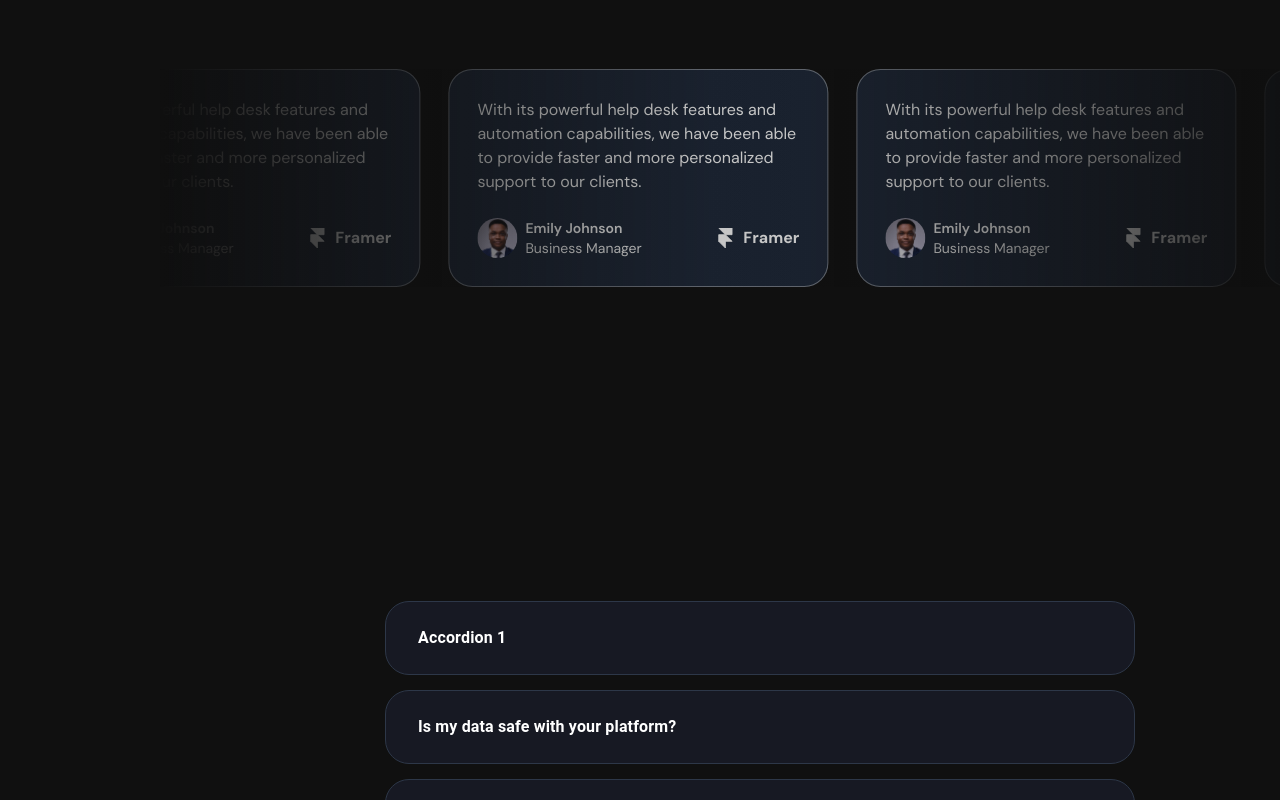
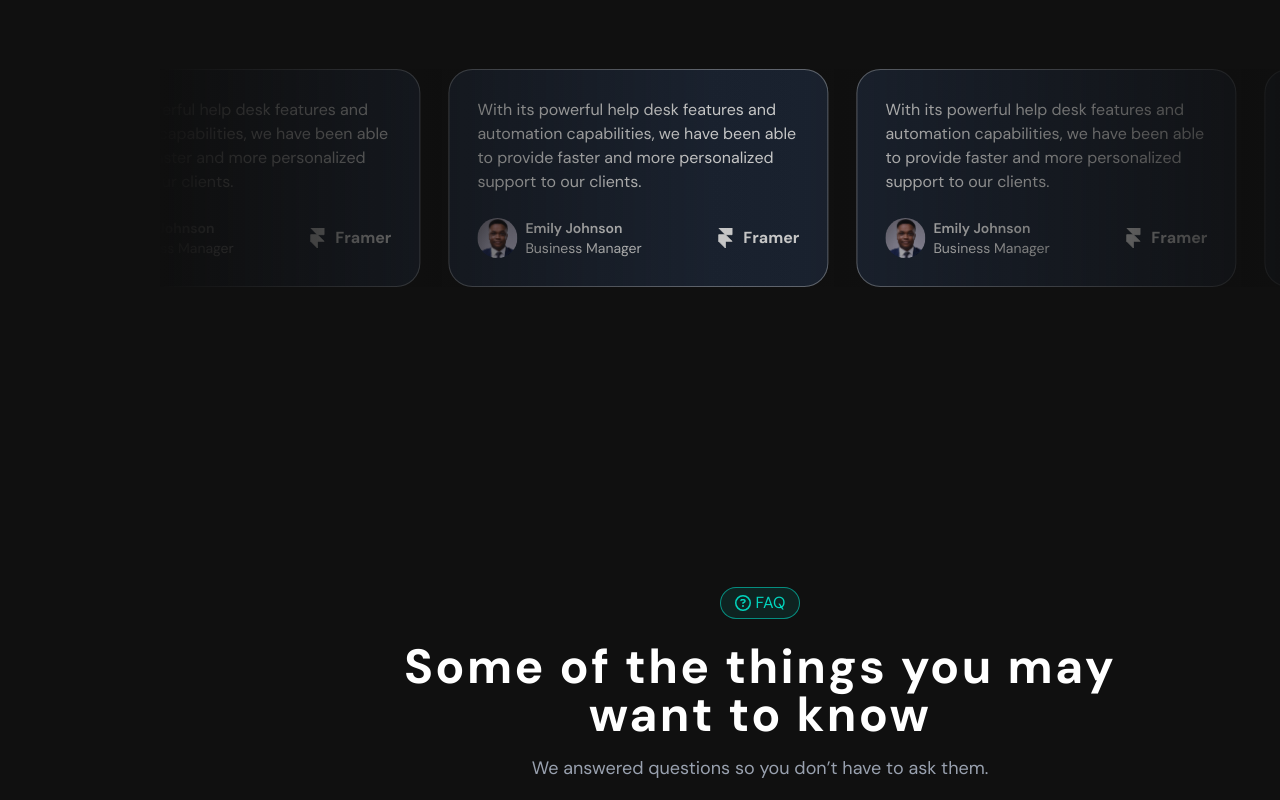
Before and after one commit to azmaeenmahtab/Prestige, a React (Vite) app: page / in a window 1280 px wide. Shown: the part 11200-12000 px from the top of the page. Built offline with nearby package versions, Linux system fonts and the light colour scheme; some icons are missing.

Commit message:
accordion done

```diff
--- a/src/components/accordion.jsx
+++ b/src/components/accordion.jsx
@@ -7,8 +7,24 @@ import ExpandMoreIcon from '@mui/icons-material/ExpandMore';
 
 export default function AccordionUsage() {
   return (
+    <div>
+      {/* text header top part */}
+      <div className="text-center mb-[80px] max-w-[800px] mx-auto flex flex-col items-center">
+        <div className="flex justify-center mb-6 items-center gap-[5px] border border-teal-400/60 w-[80px] rounded-full px-[5px] py-[3px] bg-teal-400/10 text-teal-400">
+        <svg stroke="currentColor" fill="currentColor" stroke-width="0" viewBox="0 0 512 512" height="1em" width="1em" xmlns="http://www.w3.org/2000/svg" ><path d="M464 256A208 208 0 1 0 48 256a208 208 0 1 0 416 0zM0 256a256 256 0 1 1 512 0A256 256 0 1 1 0 256zm169.8-90.7c7.9-22.3 29.1-37.3 52.8-37.3h58.3c34.9 0 63.1 28.3 63.1 63.1c0 22.6-12.1 43.5-31.7 54.8L280 264.4c-.2 13-10.9 23.6-24 23.6c-13.3 0-24-10.7-24-24V250.5c0-8.6 4.6-16.5 12.1-20.8l44.3-25.4c4.7-2.7 7.6-7.7 7.6-13.1c0-8.4-6.8-15.1-15.1-15.1H222.6c-3.4 0-6.4 2.1-7.5 5.3l-.4 1.2c-4.4 12.5-18.2 19-30.6 14.6s-19-18.2-14.6-30.6l.4-1.2zM224 352a32 32 0 1 1 64 0 32 32 0 1 1 -64 0z"></path></svg>
+          <span>FAQ</span>
+        </div>
+        <h3 className="text-5xl font-bold mb-4 tracking-wider text-white">
+        Some of the things you may want to know
+        </h3>
+        <p className="text-gray-400 text-[18px] w-[850px]">
+        We answered questions so you don’t have to ask them.
+        </p>
+      </div>
+
+      {/* accordion */}
     <div className="max-w-[770px] mx-auto py-3.5 px-2.5">
-      <div>
+      <div className='mb-5'>
         <Accordion
         disableGutters
         square={false}
@@ -49,16 +65,14 @@ export default function AccordionUsage() {
           }}
         >
           <Typography component="span" sx={{ color: '#fff' ,fontWeight: '600'}}>
-            Accordion 1
-          </Typography>
+          Is my data safe with your platform?          </Typography>
         </AccordionSummary>
         <AccordionDetails sx={{ color: '#fff' }}>
-          Lorem ipsum dolor sit amet, consectetur adipiscing elit. Suspendisse
-          malesuada lacus ex, sit amet blandit leo lobortis eget.
+        We use encryption protocols to safeguard data transmission, regularly monitor for any vulnerabilities, and implement industry-standard security practices. Rest assured, your data is in safe hands.
         </AccordionDetails>
       </Accordion>
       </div>
-      <div>
+      <div className='mb-5'>
         <Accordion
         disableGutters
         square={false}
@@ -99,15 +113,15 @@ export default function AccordionUsage() {
           }}
         >
           <Typography component="span" sx={{ color: '#fff' ,fontWeight: '600'}}>
-            Is my data safe with your platform?
+            What kind of customer support do you offer?
           </Typography>
         </AccordionSummary>
         <AccordionDetails sx={{ color: '#fff' }}>
-          We use encryption protocols to safeguard data transmission, regularly monitor for any vulnerabilities, and implement industry-standard security practices. Rest assured, your data is in safe hands.
+        We take pride in providing excellent customer support. Our team is readily available to assist you with any queries or issues you may have. We offer various support channels, including email, live chat, and phone support.
         </AccordionDetails>
       </Accordion>
       </div>
-      <div>
+      <div className='mb-5'>
         <Accordion
         disableGutters
         square={false}
@@ -148,16 +162,15 @@ export default function AccordionUsage() {
           }}
         >
           <Typography component="span" sx={{ color: '#fff' ,fontWeight: '600'}}>
-            Accordion 1
+            How does the pricing for your SaaS solution work?
           </Typography>
         </AccordionSummary>
         <AccordionDetails sx={{ color: '#fff' }}>
-          Lorem ipsum dolor sit amet, consectetur adipiscing elit. Suspendisse
-          malesuada lacus ex, sit amet blandit leo lobortis eget.
+        We understand that business needs may change, and we aim to provide flexibility to our customers. Please refer to our cancellation policy for any specific terms and conditions regarding subscription cancellations.
         </AccordionDetails>
       </Accordion>
       </div>
-      <div>
+      <div className='mb-5'>
         <Accordion
         disableGutters
         square={false}
@@ -198,16 +211,15 @@ export default function AccordionUsage() {
           }}
         >
           <Typography component="span" sx={{ color: '#fff' ,fontWeight: '600'}}>
-            Accordion 1
+            Can I cancle my subscription at any time?
           </Typography>
         </AccordionSummary>
         <AccordionDetails sx={{ color: '#fff' }}>
-          Lorem ipsum dolor sit amet, consectetur adipiscing elit. Suspendisse
-          malesuada lacus ex, sit amet blandit leo lobortis eget.
+        We understand that business needs may change, and we aim to provide flexibility to our customers. Please refer to our cancellation policy for any specific terms and conditions regarding subscription cancellations.
         </AccordionDetails>
       </Accordion>
       </div>
-      <div>
+      <div className=''>
         <Accordion
         disableGutters
         square={false}
@@ -218,7 +230,7 @@ export default function AccordionUsage() {
           boxShadow: 'none',
           overflow: 'hidden',
           py: '12px',
-          mb: '15px',
+          mb: '',
           px: '16px',
 
           // ✅ Radius for single or grouped accordions
@@ -248,12 +260,11 @@ export default function AccordionUsage() {
           }}
         >
           <Typography component="span" sx={{ color: '#fff' ,fontWeight: '600'}}>
-            Accordion 1
+            Can I upgrade or downgrade my subscription plan?
           </Typography>
         </AccordionSummary>
         <AccordionDetails sx={{ color: '#fff' }}>
-          Lorem ipsum dolor sit amet, consectetur adipiscing elit. Suspendisse
-          malesuada lacus ex, sit amet blandit leo lobortis eget.
+        Yes, you have the flexibility to upgrade or downgrade your subscription plan based on your evolving needs. We understand that your business requirements may change over time, and we strive to provide options that allow you to scale your usage accordingly.
         </AccordionDetails>
       </Accordion>
       </div>
@@ -263,5 +274,6 @@ export default function AccordionUsage() {
 
 
     </div>
+    </div>
   );
 }
```
